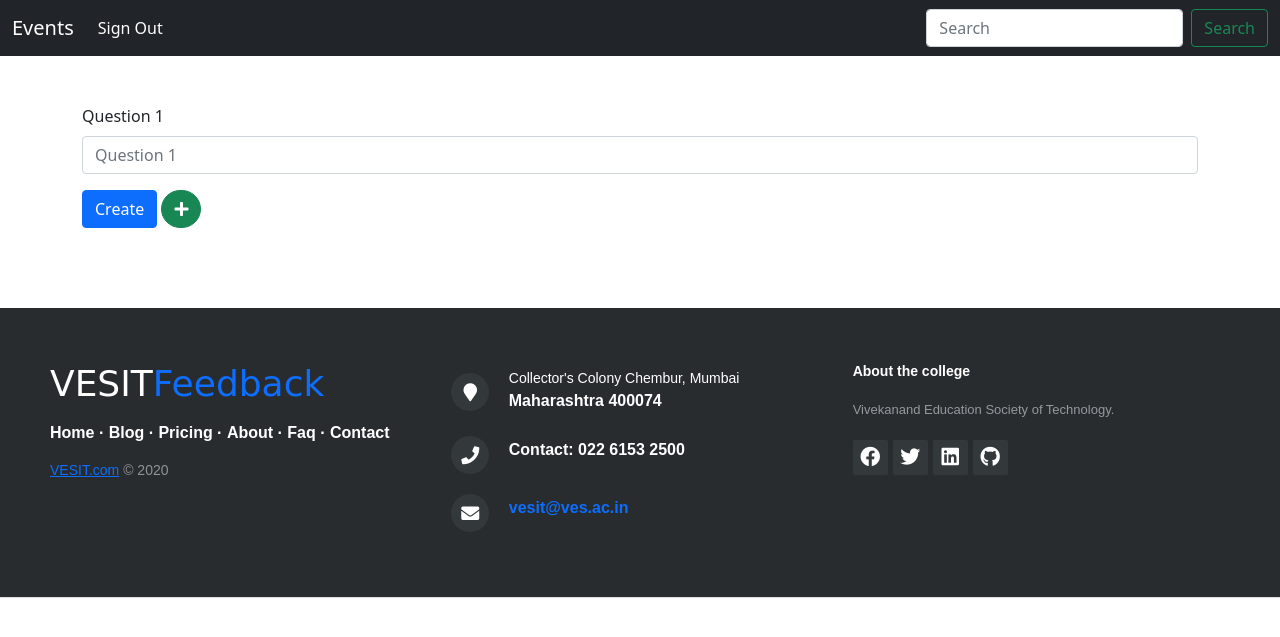
After one commit to anisha-dhameja/INVICTUS-S16_VFAS, a Django app: page /feedback/1/feedback-form/ in a window 1280 px wide. The commit adds this page. Shown: the top 637 px of the page. Run offline with Django 4.2, Linux system fonts and the light colour scheme; a user stored in the database is signed in; some libraries are stand-ins or nearby versions.

Commit message:
Start with feedback form

```diff
--- a/INVICTUS_S16_VFAS/accounts/models.py
+++ b/INVICTUS_S16_VFAS/accounts/models.py
@@ -1,5 +1,7 @@
 from django.contrib.auth import models as auth_models
 from django.db import models
+
+
 class User(auth_models.AbstractUser):
     year = models.CharField(max_length=10)
     division = models.CharField(max_length=10)
--- a/INVICTUS_S16_VFAS/events/models.py
+++ b/INVICTUS_S16_VFAS/events/models.py
@@ -1,7 +1,6 @@
 from django.db import models
 from django.utils.text import slugify
 from accounts import models as auth_models
-
 
 
 class Event(models.Model):
@@ -14,7 +13,7 @@ class Event(models.Model):
     second_year = models.BooleanField()
     third_year = models.BooleanField()
     fourth_year = models.BooleanField()
-    upload_image = models.ImageField(upload_to='events/images', default="")
+    upload_image = models.ImageField(upload_to="events/images", default="")
     users = models.ManyToManyField(auth_models.User)
 
     def save(self, *args, **kwargs):
--- a/INVICTUS_S16_VFAS/events/templates/events/dashboard.html
+++ b/INVICTUS_S16_VFAS/events/templates/events/dashboard.html
@@ -7,6 +7,7 @@ Dashboard
 
 
 {% block content %}
+
 <div class="container mt-5">
     <div class="row">
         {% for event in events %}
--- a/INVICTUS_S16_VFAS/events/templates/events/navbar.html
+++ b/INVICTUS_S16_VFAS/events/templates/events/navbar.html
@@ -20,7 +20,7 @@
     <body>
        <nav class="navbar navbar-expand-lg navbar-dark bg-dark">
             <div class="container-fluid">
-                <a class="navbar-brand" href="#">Events</a>
+                <a class="navbar-brand" href="{% url 'events:dashboard' %}">Events</a>
                 <button
                     class="navbar-toggler"
                     type="button"
--- /dev/null
+++ b/INVICTUS_S16_VFAS/feedbacks/templates/feedbacks/feedback_form.html
@@ -0,0 +1,44 @@
+{% extends 'events/navbar.html' %} {% block title %} Feedback Form
+{% endblock title %} {% block content %}
+
+<div class="container mt-5">
+    <form method="POST">
+        {% csrf_token %} {% for i in number_of_questions %}
+        <div class="mb-3">
+            <label for="exampleInputEmail1" class="form-label"
+                >Question {{i}}</label
+            >
+            <input
+                type="text"
+                class="form-control"
+                name="question-{{i}}"
+                placeholder="Question {{i}}"
+                required
+            />
+        </div>
+        {% endfor %}
+        <input
+            type="number"
+            name="number_of_questions"
+            id="number_of_questions"
+            style="display: none"
+        />
+        <button class="btn btn-primary" type="submit" name="create-quesitons">
+            Create
+        </button>
+        <button
+            class="btn btn-success"
+            style="border-radius: 50px"
+            type="submit"
+            name="add-question"
+        >
+            <i class="fa fa-plus"></i>
+        </button>
+    </form>
+    <script type="text/javascript">
+        document
+            .getElementById("number_of_questions")
+            .setAttribute("value", 1);
+    </script>
+</div>
+{% endblock content %}
--- a/INVICTUS_S16_VFAS/feedbacks/urls.py
+++ b/INVICTUS_S16_VFAS/feedbacks/urls.py
@@ -1,3 +1,8 @@
 from django.urls import path
+from . import views
 
-urlpatterns = []
+app_name = "feedbacks"
+urlpatterns = [
+    path('<str:slug>/feedback-form/<int:number_of_questions>/', views.feedback_form, name="feedback-form"),
+    path('<str:slug>/feedback-form/', views.feedback_form, name="feedback-form"),
+]
--- a/INVICTUS_S16_VFAS/feedbacks/views.py
+++ b/INVICTUS_S16_VFAS/feedbacks/views.py
@@ -1,3 +1,15 @@
-from django.shortcuts import render
+from django.shortcuts import redirect, render
+from django.contrib.auth.decorators import login_required
 
-# Create your views here.
+
+@login_required
+def feedback_form(request, slug, number_of_questions=1):
+    if request.method == "POST":
+        if "add_question" in request.POST:
+            number_of_questions = request.POST['number_of_questions'] + 1
+    print(request.POST.get("number_of_questions"))
+    return render(
+        request,
+        "feedbacks/feedback_form.html",
+        context={"number_of_questions": range(1, number_of_questions + 1), "slug": slug},
+    )
```
Also changed, not shown: INVICTUS_S16_VFAS/events/templates/events/details.html (+9 -6 lines), INVICTUS_S16_VFAS/events/views.py (+4 -12 lines), INVICTUS_S16_VFAS/db.sqlite3.
